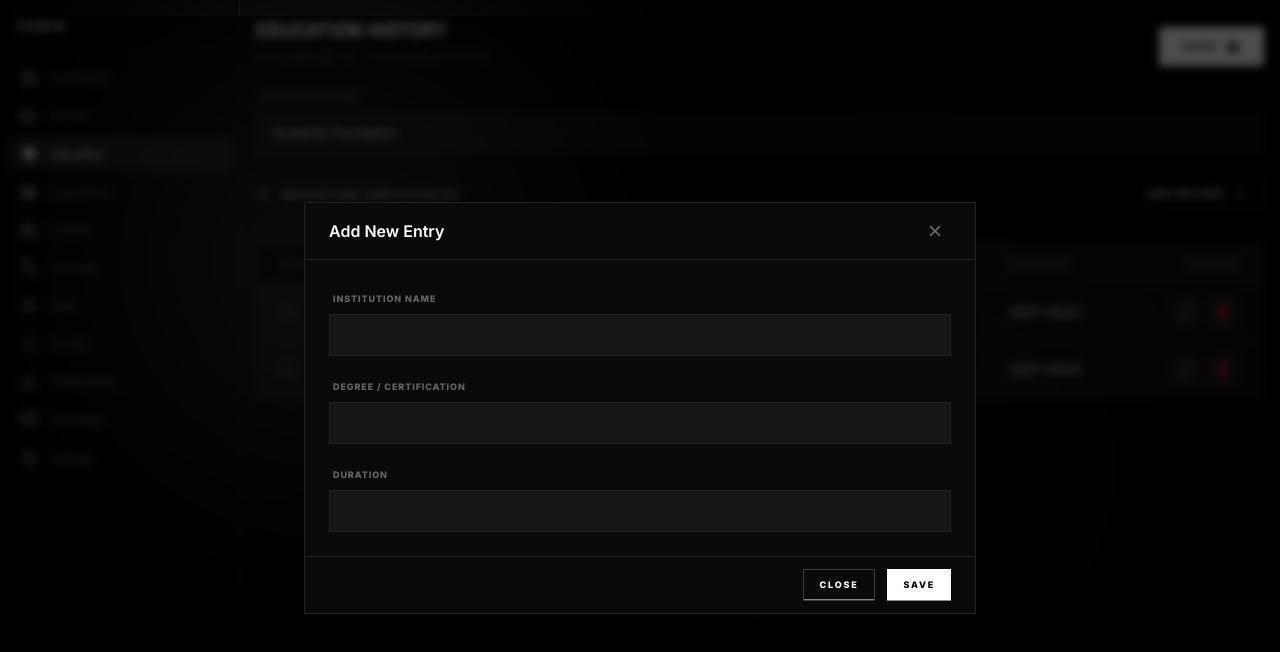
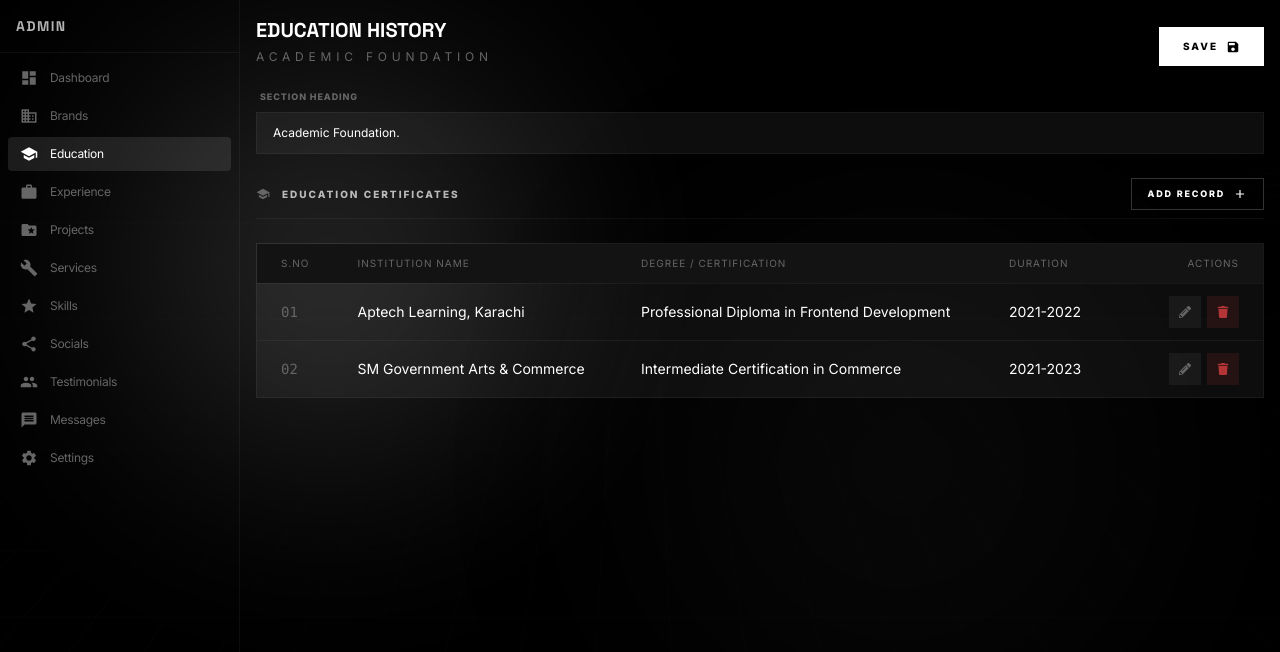
Before and after one commit to Hayyanshaikh/portfolio, a Next.js app: page /admin/education in a window 1280 px wide. Shown: the top 652 px of the page. Built offline with nearby package versions, Linux system fonts and the light colour scheme.

Commit message:
feat: add education management page to admin dashboard

```diff
--- a/app/(admin)/admin/education/page.tsx
+++ b/app/(admin)/admin/education/page.tsx
@@ -34,7 +34,7 @@ const initialEducation: EducationEntry[] = [
 ];
 
 const EducationPage = () => {
-  const [isModalOpen, setIsModalOpen] = useState<boolean>(true);
+  const [isModalOpen, setIsModalOpen] = useState<boolean>(false);
   const [isDeleteModalOpen, setIsDeleteModalOpen] = useState<boolean>(false);
   const [isSuccessModalOpen, setIsSuccessModalOpen] = useState<boolean>(false);
   const [selectedEntry, setSelectedEntry] = useState<EducationEntry | null>(
@@ -139,7 +139,7 @@ const EducationPage = () => {
         }
       />
 
-      <Form form="sectionForm" onSubmit={() => { }} className="space-y-6">
+      <Form form="sectionForm" onSubmit={() => {}} className="space-y-6">
         {/* Section Settings */}
         <InputField
           isRequired
@@ -219,8 +219,8 @@ const EducationPage = () => {
         setIsOpen={setIsDeleteModalOpen}
         description="Are you sure you want to delete this record?"
         onConfirm={() => {
-          setIsDeleteModalOpen(false)
-          setIsSuccessModalOpen(true)
+          setIsDeleteModalOpen(false);
+          setIsSuccessModalOpen(true);
         }}
       />
 
```
